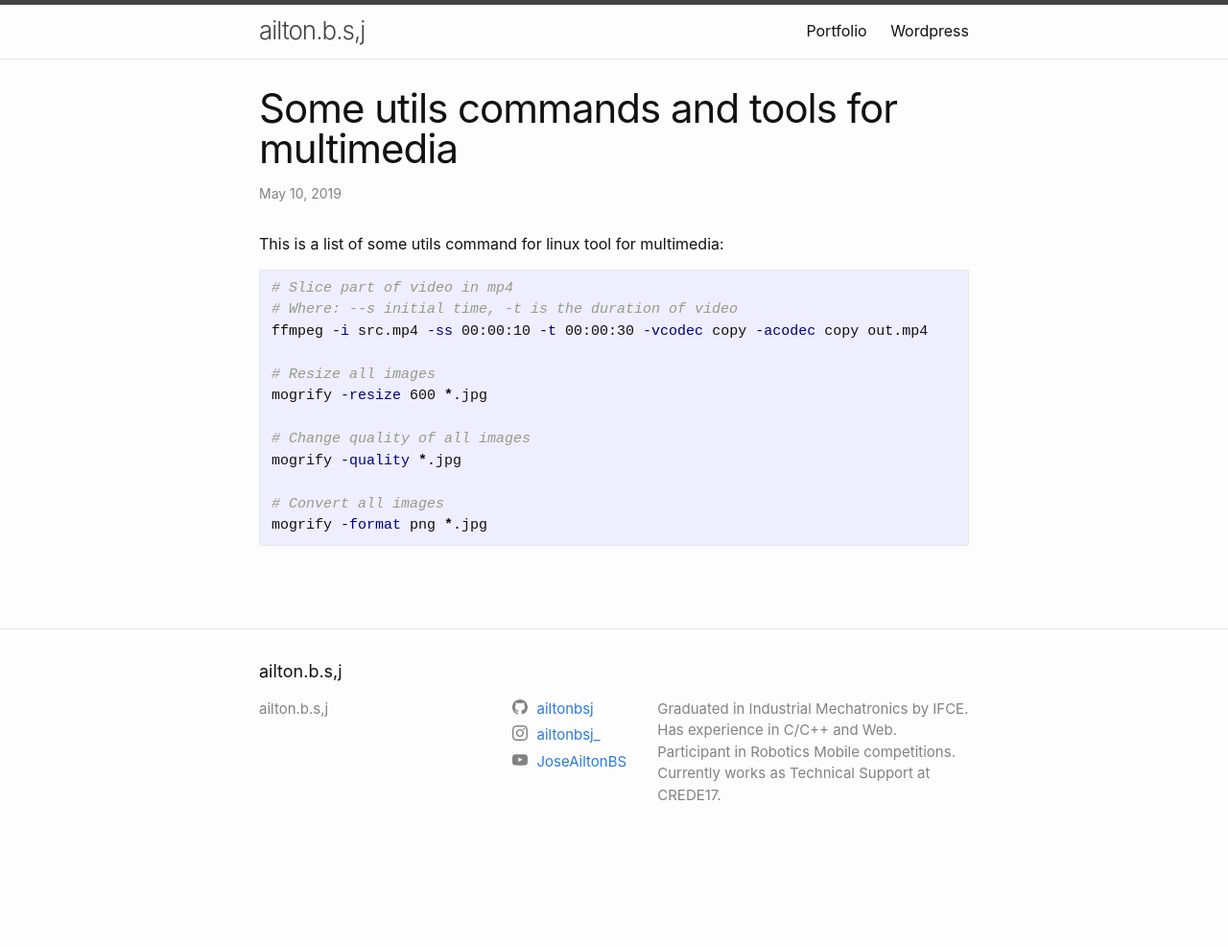
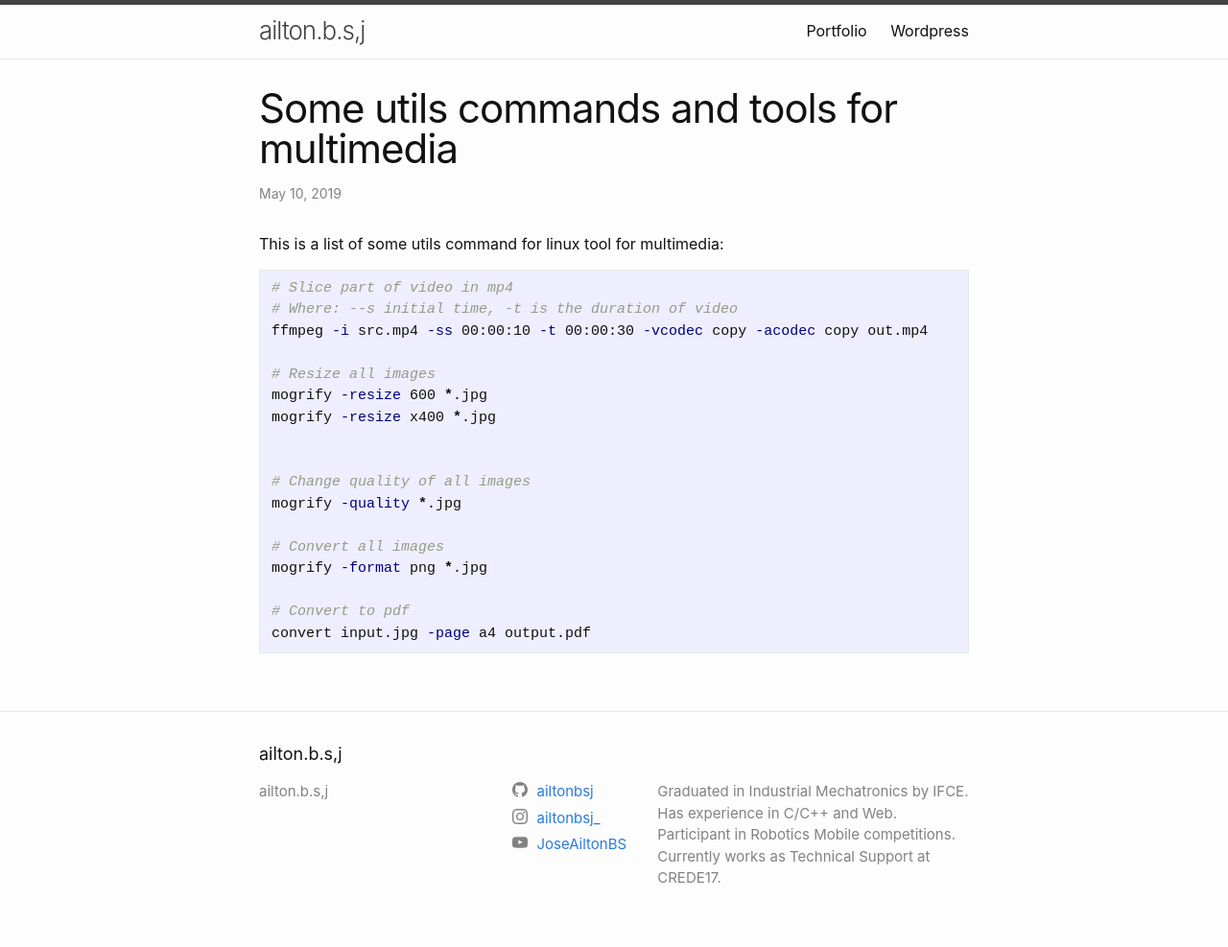
Before and after one commit to ailtonbsj/ailtonbsj.github.io, a Jekyll site: the page built from _posts/2019-05-10-some-utils-commands-and-tool-for-multimedia.md, in a window 1280 px wide. Shown: the whole page at 96% size. Built offline with Jekyll 4.4.1, drawn with Linux system fonts in a browser that asks for light colours; comment, search, counter and statistics services are not loaded; before the commit the page ends 900 px from its top, so only the background shows below that.

Commit message:
convert to pdf

````diff
--- a/_posts/2019-05-10-some-utils-commands-and-tool-for-multimedia.md
+++ b/_posts/2019-05-10-some-utils-commands-and-tool-for-multimedia.md
@@ -12,10 +12,15 @@ ffmpeg -i src.mp4 -ss 00:00:10 -t 00:00:30 -vcodec copy -acodec copy out.mp4
 
 # Resize all images
 mogrify -resize 600 *.jpg
+mogrify -resize x400 *.jpg
+
 
 # Change quality of all images
 mogrify -quality *.jpg
 
 # Convert all images
 mogrify -format png *.jpg
+
+# Convert to pdf
+convert input.jpg -page a4 output.pdf
 ```
````
